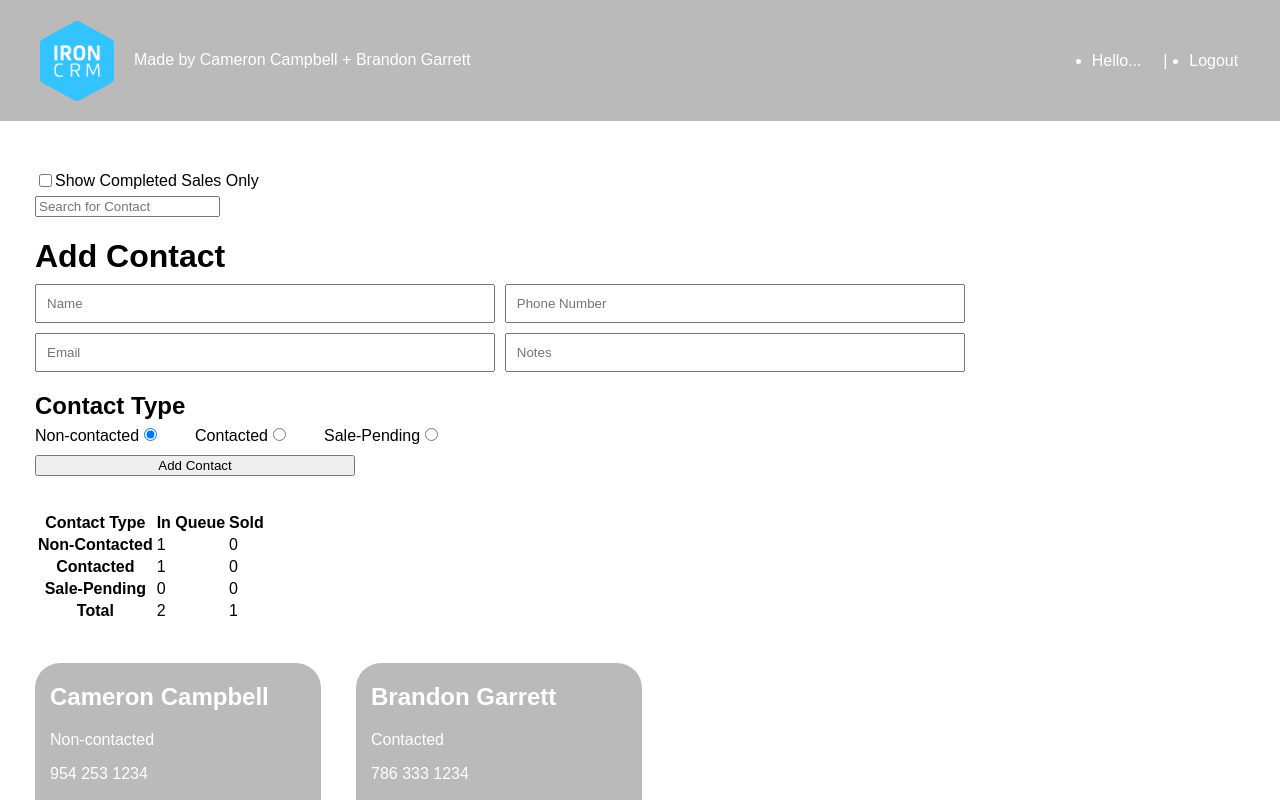
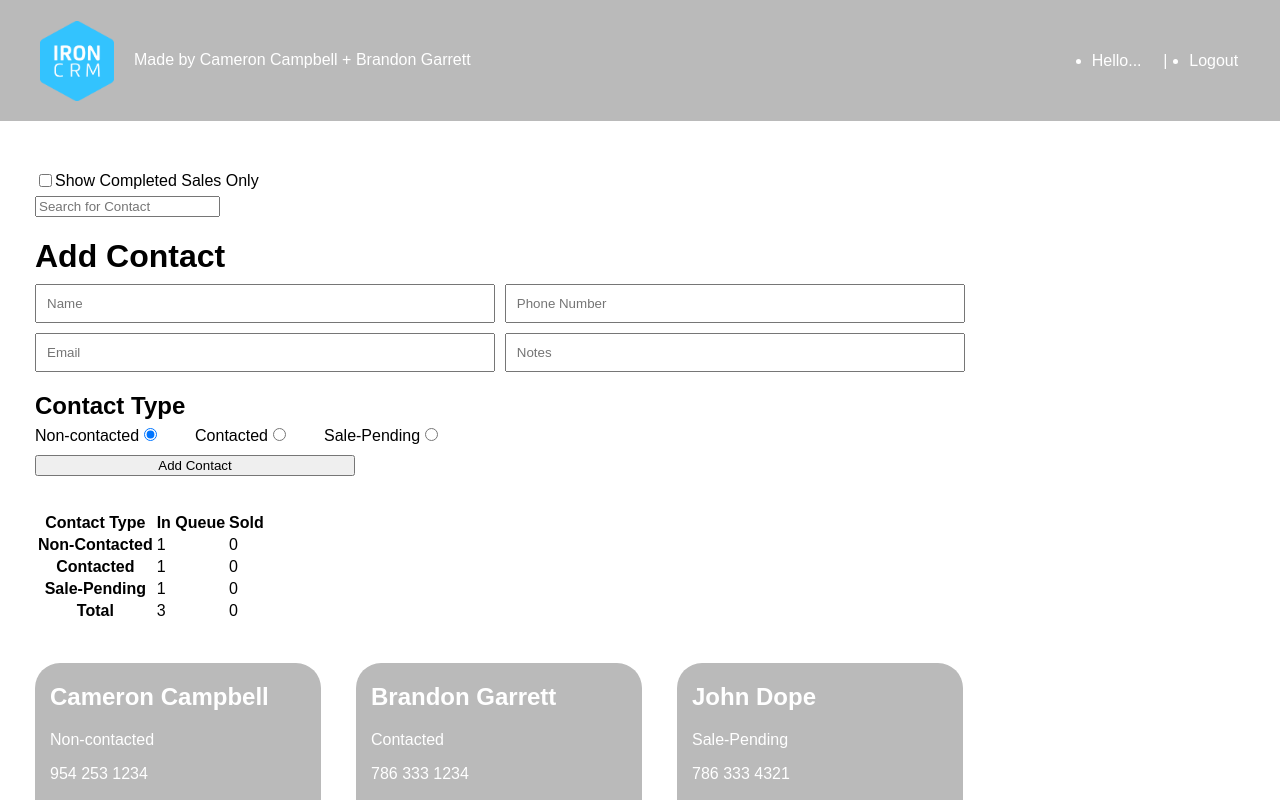
Before and after one commit to cameroncampbelll/IronCRM, a React (Create React App) app in the folder client/: page / in a window 1280 px wide. Shown: the top 800 px of the page. Built offline with nearby package versions, Linux system fonts and the light colour scheme.

Commit message:
contact type not working moving on to back end

```diff
--- a/client/src/App.css
+++ b/client/src/App.css
@@ -117,7 +117,6 @@ form {
   margin-left: 35px;
   display: flex;
   justify-content: flex-start;
-
 }
 
 /* Contact cards */
--- a/client/src/components/layouts/Lead.js
+++ b/client/src/components/layouts/Lead.js
@@ -2,7 +2,7 @@ import React, { useContext } from "react";
 import LeadContext from "../../context/LeadContext";
 
 const Lead = ({ lead }) => {
-  const { removeLead, updateLead } = useContext(LeadContext);
+  const { removeLead, updateLead, editLead } = useContext(LeadContext);
   const { id, name, phone, contactType, email, notes, isSold } = lead;
 
   const handleRemove = () => {
@@ -29,7 +29,7 @@ const Lead = ({ lead }) => {
               Sold
               <input type="checkbox" onChange={handleIsSold} />
             </label>
-            <button>Edit</button>
+            <button onClick={() => editLead(lead)}>Edit</button>
             <button onClick={handleRemove}>Remove</button>
           </div>
         </div>
--- a/client/src/components/layouts/LeadForm.js
+++ b/client/src/components/layouts/LeadForm.js
@@ -1,10 +1,24 @@
-import React, { useState, useContext } from "react";
+import React, { useState, useContext, useEffect } from "react";
 import LeadContext from "../../context/LeadContext";
 
 // this is where i left off on friday
 
 const LeadForm = () => {
-  const { addLead } = useContext(LeadContext);
+  const { addLead, editAble, updateLead, clearEdit } = useContext(LeadContext);
+  useEffect(() => {
+    if (editAble !== null) {
+      setLead(editAble);
+    } else {
+      setLead({
+        name: "",
+        phone: "",
+        email: "",
+        contactType: "Non-contacted",
+        notes: "",
+      });
+    }
+  }, [editAble]);
+
   const [lead, setLead] = useState({
     name: "",
     phone: "",
@@ -23,6 +37,10 @@ const LeadForm = () => {
   };
   const onSubmit = (event) => {
     event.preventDefault();
+    if (editAble !== null) {
+      updateLead(lead);
+      clearEdit();
+    } else {
       addLead(lead);
       setLead({
         name: "",
@@ -31,10 +49,14 @@ const LeadForm = () => {
         contactType: "Non-contacted",
         notes: "",
       });
+    }
   };
   return (
     <div className="invite-section">
-      <h1 className="add-contact">Add Contact</h1>
+      <h1 className="add-contact">
+        {" "}
+        {editAble !== null ? "Edit Contact" : "Add Contact"}
+      </h1>
       <form onSubmit={onSubmit}>
         <div className="add-field">
           <input
@@ -78,8 +100,8 @@ const LeadForm = () => {
               type="radio"
               name="lead"
               value="Non-contacted"
+              onChange={handleChange}
               checked={contactType === "Non-contacted"}
-              onChange={handleChange}
             />
           </label>
           <label className="container">
@@ -89,6 +111,7 @@ const LeadForm = () => {
               name="lead"
               value="Contacted"
               onChange={handleChange}
+              checked={contactType === "Contacted"}
             />
           </label>
           <label className="container">
@@ -98,10 +121,23 @@ const LeadForm = () => {
               name="lead"
               value="Sale-Pending"
               onChange={handleChange}
+              checked={contactType === "Sale-Pending"}
             />
           </label>
         </div>
-        <input type="submit" value="Add Contact" className="btn"></input>
+        <input
+          type="submit"
+          value={editAble !== null ? "Update Lead" : "Add Contact"}
+          className="btn"
+        ></input>
+        {editAble !== null ? (
+          <input
+            onClick={clearEdit}
+            value="Cancel"
+            type="button"
+            className="btn clear"
+          />
+        ) : null}
       </form>
     </div>
   );
--- a/client/src/context/LeadReducer.js
+++ b/client/src/context/LeadReducer.js
@@ -5,6 +5,8 @@ import {
   ADD_LEAD,
   REMOVE_LEAD,
   UPDATE_LEAD,
+  EDIT_LEAD,
+  CLEAR_EDIT,
 } from "../types";
 
 export default (state, { type, payload }) => {
@@ -26,6 +28,16 @@ export default (state, { type, payload }) => {
           lead.id === payload.id ? payload : lead
         ),
       };
+    case EDIT_LEAD:
+      return {
+        ...state,
+        editAble: payload,
+      };
+    case CLEAR_EDIT:
+      return {
+        ...state,
+        editAble: null,
+      };
     case SEARCH_LEAD:
       const reg = new RegExp(`${payload}`, "gi");
       return {
--- a/client/src/context/LeadState.js
+++ b/client/src/context/LeadState.js
@@ -8,12 +8,15 @@ import {
   ADD_LEAD,
   REMOVE_LEAD,
   UPDATE_LEAD,
+  EDIT_LEAD,
+  CLEAR_EDIT,
 } from "../types";
 
 const LeadState = (props) => {
   const initialState = {
     filterLead: false,
     search: null,
+    editAble: null,
     leads: [
       {
         id: 1,
@@ -31,7 +34,16 @@ const LeadState = (props) => {
         email: "email2@email.com",
         contactType: "Contacted",
         notes: "First contact explained wasnt interested",
-        isSold: true,
+        isSold: false,
+      },
+      {
+        id: 3,
+        name: "John Dope",
+        phone: "786 333 4321",
+        email: "email2@email.com",
+        contactType: "Sale-Pending",
+        notes: "First contact explained wasnt interested",
+        isSold: false,
       },
     ],
   };
@@ -61,6 +73,19 @@ const LeadState = (props) => {
     });
   };
 
+  const editLead = (lead) => {
+    dispatch({
+      type: EDIT_LEAD,
+      payload: lead,
+    });
+  };
+
+  const clearEdit = () => {
+    dispatch({
+      type: CLEAR_EDIT,
+    });
+  };
+
   const toggleFilter = () => {
     dispatch({
       type: TOGGLE_FILTER,
@@ -84,9 +109,12 @@ const LeadState = (props) => {
         leads: state.leads,
         filterLead: state.filterLead,
         search: state.search,
+        editAble: state.editAble,
         addLead,
         removeLead,
         updateLead,
+        editLead,
+        clearEdit,
         toggleFilter,
         searchLead,
         clearSearch,
--- a/client/src/types.js
+++ b/client/src/types.js
@@ -4,3 +4,5 @@ export const CLEAR_SEARCH = "CLEAR_SEARCH";
 export const ADD_LEAD = "ADD_LEAD";
 export const REMOVE_LEAD = "REMOVE_LEAD";
 export const UPDATE_LEAD = "UPDATE_LEAD";
+export const EDIT_LEAD = "EDIT_LEAD";
+export const CLEAR_EDIT = "CLEAR_EDIT";
```
Also changed, not shown: 1 other file (tests, documents, lock files or other folders). Lines whose indentation alone changed are shown as unchanged.
